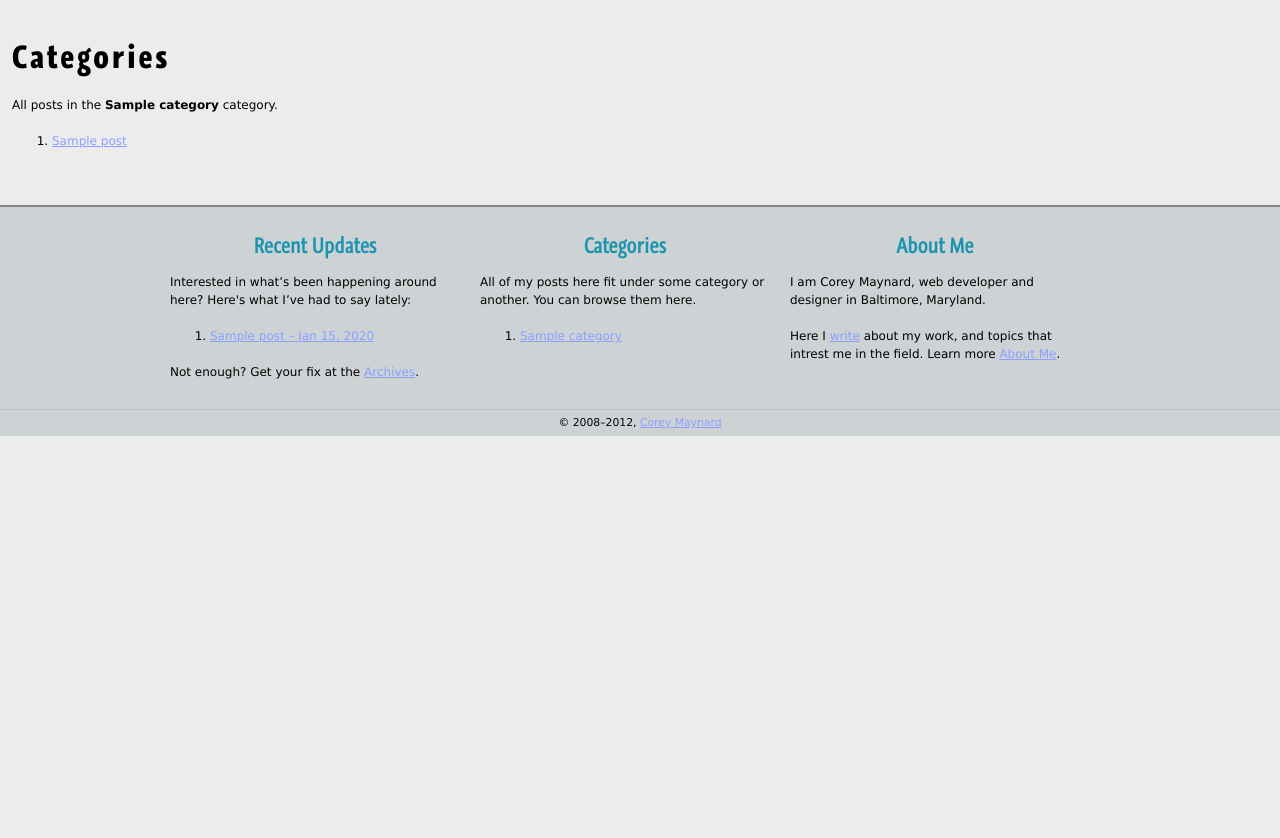
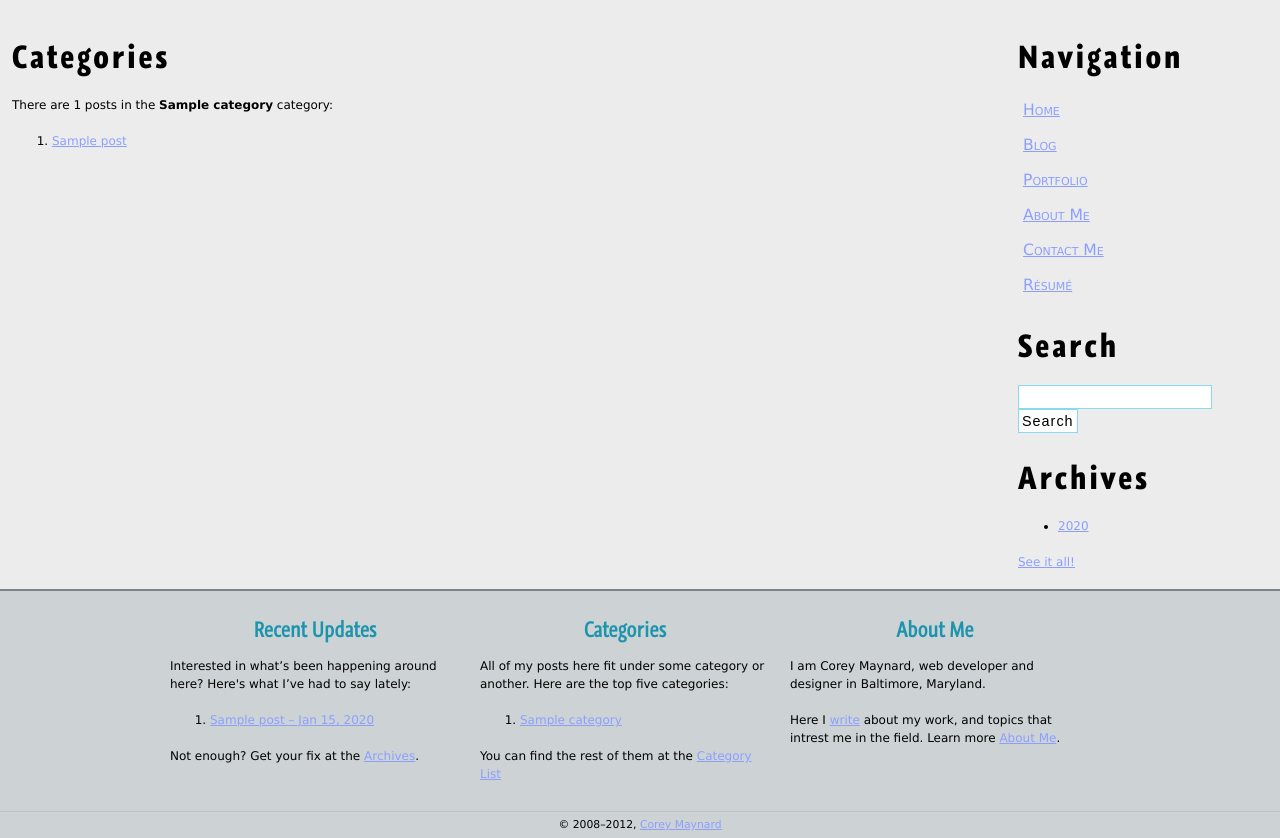
Before and after one commit to cjmaynar/coreymaynard, a Django app: template templates/blog/categories.html in a window 1280 px wide. Shown: the part 100-938 px from the top of the page. Before the commit the page ends 536 px from the top, so only its background shows below. Run offline with Django 3.2, Linux system fonts and the light colour scheme; the template is opened without the code that fills it: most values are stand-ins (such as "Sample title", 1, 10 or a date in 2020).

Commit message:
Change category section in footer to be most popular categories. Remake the categories page into a more useful thing

```diff
--- a/apps/blog/models.py
+++ b/apps/blog/models.py
@@ -10,7 +10,7 @@ class Post(models.Model):
     body = models.TextField()
     lead = models.TextField()
     allow_comments = models.BooleanField(default=True)
-    categories = models.ManyToManyField('Category', blank=True)
+    categories = models.ManyToManyField('Category', related_name="posts", blank=True)
     image = models.ForeignKey('core.Image', \
             related_name='post', blank=True, null=True)
 
--- a/apps/blog/urls.py
+++ b/apps/blog/urls.py
@@ -5,6 +5,7 @@ urlpatterns = patterns('blog.views',
     url(r'^archives/$', 'blog_archives', name='blog_archives'),
     url(r'^archives/(?P<year>[0-9]{4})/$', 'blog_archives', \
             name='blog_archives'),
+    url(r'^categories/$', 'blog_categories', name='blog_categories'),
     url(r'^categories/(?P<category>\w+)/', 'blog_categories', \
             name='blog_categories'),
     url(r'^(?P<slug>[-\w]+)/', 'blog_detail', name='blog_detail'),
--- a/apps/blog/views.py
+++ b/apps/blog/views.py
@@ -1,6 +1,6 @@
 from django.shortcuts import render_to_response, get_object_or_404
 from django.template  import RequestContext
-from blog.models      import Post
+from blog.models      import Post, Category
 from blog.forms       import CommentForm
 from django.http      import HttpResponseNotFound
 
@@ -76,6 +76,6 @@ def blog_categories(request, category=None):
         posts = Post.objects.filter(published=True) \
                 .filter(categories__name=category)
     else:
-        posts = Post.objects.filter(published=True)
+        categories = Category.objects.all()
 
     return render_response(request, "blog/categories.html", vars())
--- a/apps/core/context_processors.py
+++ b/apps/core/context_processors.py
@@ -36,8 +36,8 @@ def recent_posts(request):
 def categories(request):
     '''Get the categories'''
     from blog.models import Category
-
-    categories = Category.objects.all()
+    from django.db.models import Count
+    categories = Category.objects.annotate(num_posts=Count('posts')).order_by('-num_posts')[:5]
 
     return {'categories': categories}
 
--- a/templates/base.html
+++ b/templates/base.html
@@ -32,7 +32,7 @@
 		</div>
 		<div id="music">
 		<h3>Categories</h3>
-		<p>All of my posts here fit under some category or another. You can browse them here.</p>
+		<p>All of my posts here fit under some category or another. Here are the top five categories:</p>
 		{% for category in categories %}
             {% if forloop.first %}
             <ol>
@@ -44,6 +44,7 @@
             {% empty %}
             <p>No Categories Exist.</p>
 		{% endfor %}
+        <p>You can find the rest of them at the <a href="{% url blog_categories %}">Category List</a></p>
 		</div>
 		<div id="about-me">
 		<h3>About Me</h3>
--- a/templates/blog/categories.html
+++ b/templates/blog/categories.html
@@ -2,9 +2,11 @@
 
 {% block title %}Categories{% endblock %}
 {% block content %}
+    {% include 'blog/sidebar.html' %}
     <h2>Categories</h2>
-<p>All posts in the <strong>{{category}}</strong> category.</p>
 
+    {% if category %}
+        <p>There are {{ posts.count }} posts in the <strong>{{ category }}</strong> category:</p>
         {% for post in posts %}
         {% if forloop.first %}
         <ol>
@@ -16,6 +18,16 @@
         {% empty %}
         <p>There are no posts in this category.</p>
         {% endfor %}
-
-
+    {% else %}
+        <p>There are a total of {{ categories.count }} categor{{ categories|pluralize:'y,ies' }}:</p>
+        {% for category in categories %}
+        {% if forloop.first %}
+        <ol>
+        {% endif %}
+        <li><a href="{% url blog_categories category.name %}">{{ category.name }}</a></li>
+        {% if forloop.last %}
+        </ol>
+        {% endif %}
+        {% endfor %}
+    {% endif %}
 {% endblock %}
```
Lines whose indentation alone changed are shown as unchanged.
